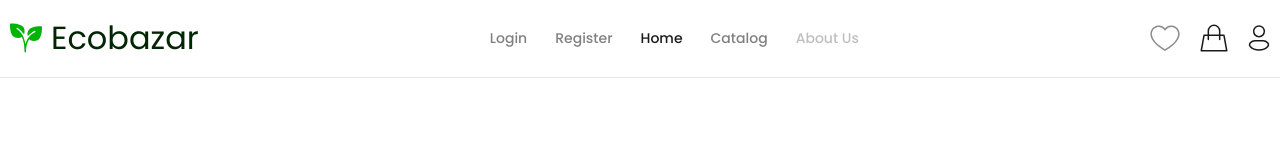
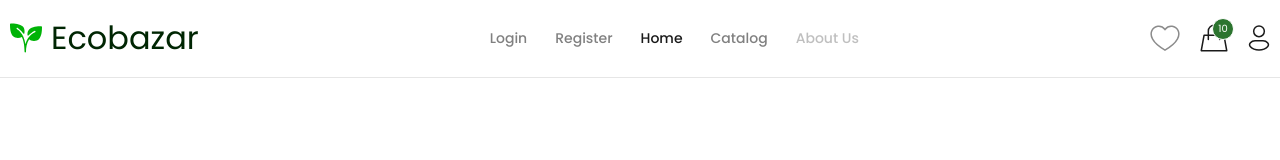
Before and after one commit to RobMarv1n/eCommerce-Application, a React (Vite) app: page / in a window 1280 px wide. Shown: the top 160 px of the page. Built offline with nearby package versions, Linux system fonts and the light colour scheme; no server answers; what @commercetools/platform-sdk, @commercetools/ts-client would draw is missing.

Commit message:
feat: add quantity products for cart icon, change Link to NavLink

```diff
--- /dev/null
+++ b/src/widgets/ui/Header/ui/CartIconWithCount/CartIconWithCount.module.css
@@ -0,0 +1,28 @@
+.cartIconLink {
+  position: relative;
+}
+
+.cartCount {
+  position: absolute;
+  top: -6px;
+  right: -6px;
+
+  display: flex;
+  align-items: center;
+  justify-content: center;
+
+  width: 22px;
+  height: 22px;
+  border: 1px solid var(--color-main);
+  border-radius: 50%;
+
+  font-size: 10px;
+  line-height: 1;
+  color: var(--color-main);
+
+  background-color: var(--color-hard-primary);
+}
+
+.isActive svg path {
+  stroke: var(--color-primary);
+}
--- /dev/null
+++ b/src/widgets/ui/Header/ui/CartIconWithCount/CartIconWithCount.tsx
@@ -0,0 +1,28 @@
+import { NavLink } from 'react-router-dom';
+import { CartIcon } from '../../../../../shared/ui/Icon/CartIcon';
+import styles from './CartIconWithCount.module.css';
+
+interface CartIconWithCountProperties {
+  count: number;
+  path: string;
+  className: string;
+}
+
+export function CartIconWithCount({
+  count,
+  path,
+  className,
+}: CartIconWithCountProperties) {
+  return (
+    <NavLink
+      to={path}
+      className={({ isActive }) =>
+        `${className} ${styles.cartIconLink} ${isActive ? styles.isActive : ''}`
+      }
+      aria-label="My cart"
+    >
+      <CartIcon />
+      {count > 0 && <span className={styles.cartCount}>{count}</span>}
+    </NavLink>
+  );
+}
--- a/src/widgets/ui/Header/ui/Header.module.css
+++ b/src/widgets/ui/Header/ui/Header.module.css
@@ -60,6 +60,10 @@
   transition: all ease 0.5s;
 }
 
+.iconsLink.isActive svg path {
+  stroke: var(--color-primary);
+}
+
 @media (width <= 767px) {
   .icons {
     order: 1;
--- a/src/widgets/ui/Header/ui/Header.tsx
+++ b/src/widgets/ui/Header/ui/Header.tsx
@@ -1,10 +1,12 @@
 import { useEffect, useState } from 'react';
-import { Link, NavLink, useNavigate } from 'react-router-dom';
+import { NavLink, useNavigate } from 'react-router-dom';
 import { client } from '../../../../shared/api/clientApi/ClientApi';
 import { IconFactory } from '../../../../shared/ui/Icon';
 import { Logo } from '../../../../shared/ui/Logo';
 import { LogOutButton } from '../../../../shared/ui/LogOutButton';
+import { CartIconWithCount } from './CartIconWithCount/CartIconWithCount';
 import { ROUTES } from '../../../../types';
+
 import styles from './Header.module.css';
 
 const navLinks = [
@@ -75,21 +77,39 @@ export function Header() {
         </nav>
         <div className={styles.icons}>
           <ul className={styles.iconsList}>
-            {iconLinks.map(({ path, label, icon, disabled }) => (
+            {iconLinks.map(({ path, label, icon, disabled }) => {
+              if (icon === 'cart') {
+                return (
                   <li key={label}>
-                <Link
+                    <CartIconWithCount
+                      count={10}
+                      path={path}
+                      className={styles.iconsLink}
+                    />
+                  </li>
+                );
+              }
+
+              return (
+                <li key={label}>
+                  <NavLink
                     to={path}
-                  className={
-                    disabled
-                      ? `${styles.iconsLink} disabled-link`
-                      : styles.iconsLink
-                  }
+                    className={({ isActive }) => {
+                      const baseClass = isActive
+                        ? `${styles.iconsLink} ${styles.isActive}`
+                        : styles.iconsLink;
+                      return disabled
+                        ? `${baseClass} disabled-link`
+                        : baseClass;
+                    }}
                     aria-label={label}
                   >
                     <IconFactory name={icon} />
-                </Link>
+                  </NavLink>
                 </li>
-            ))}
+              );
+            })}
+
             {isAuthenticated && (
               <li className={styles.iconsLink}>
                 <LogOutButton onClick={handleLogout} />
```
Lines whose indentation alone changed are shown as unchanged.
